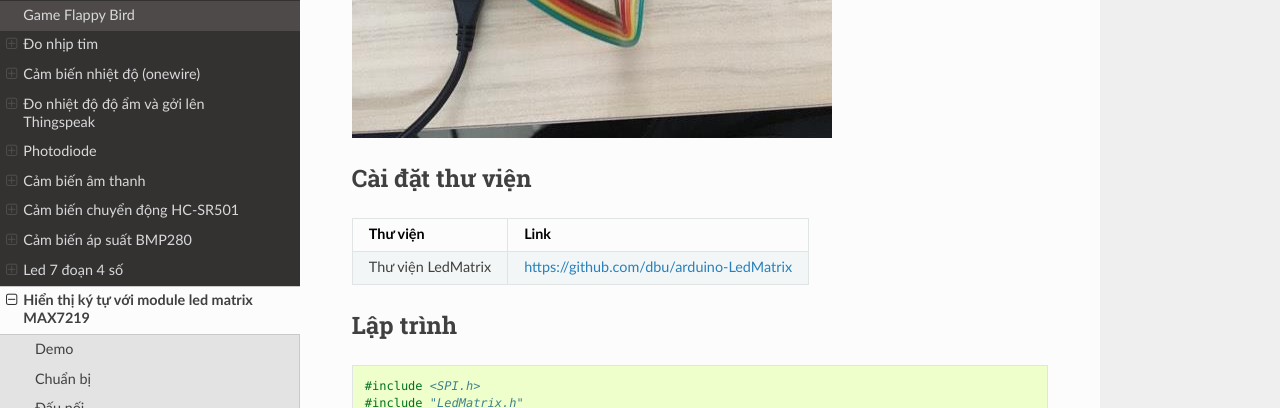
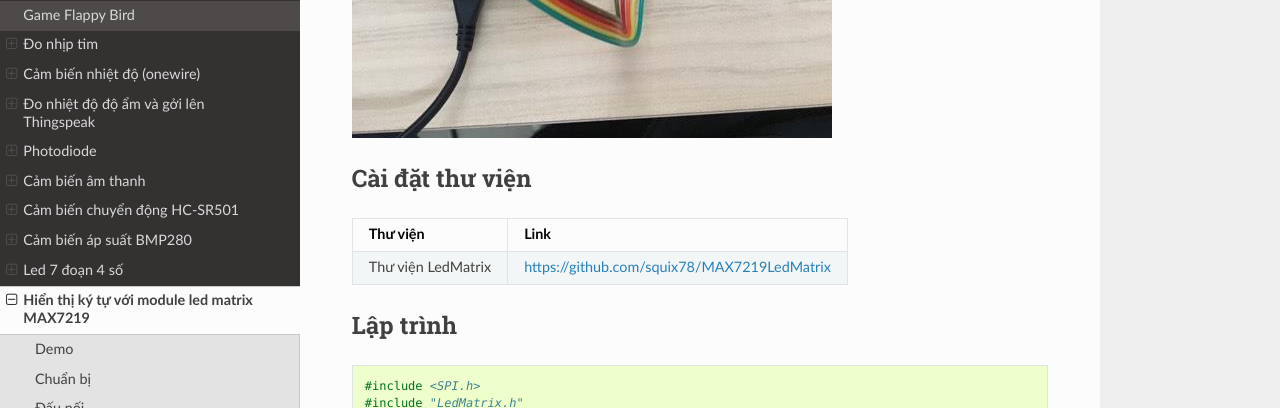
Before and after one commit to esp8266vn/arduino.esp8266.vn, a Sphinx documentation site: the page built from docs/projects/led-matrix-max7219.rst, in a window 1280 px wide and 900 px high, scrolled down 1304 px. Shown: the top 408 px of the window. Built offline with Sphinx 7.4.7 and the Read the Docs theme 2.0.0, drawn with Linux system fonts in a browser that asks for light colours; some of the changed lines change nothing that is shown.

Commit message:
Fix mistake link ledmatrix lib (#19)
* add project led-matrix-max7219

* fix mistake in heart-rate project

* add project module led 3 mau RGB

* fix link lib ledmatrix

```diff
--- a/docs/projects/led-matrix-max7219.rst
+++ b/docs/projects/led-matrix-max7219.rst
@@ -29,7 +29,7 @@ Cài đặt thư viện
 +--------------------+----------------------------------------------------------+
 | **Thư viện**       | **Link**                                                 |
 +====================+==========================================================+
-| Thư viện LedMatrix | https://github.com/dbu/arduino-LedMatrix                 |
+| Thư viện LedMatrix | https://github.com/squix78/MAX7219LedMatrix              |
 +--------------------+----------------------------------------------------------+
 
 Lập trình
```
